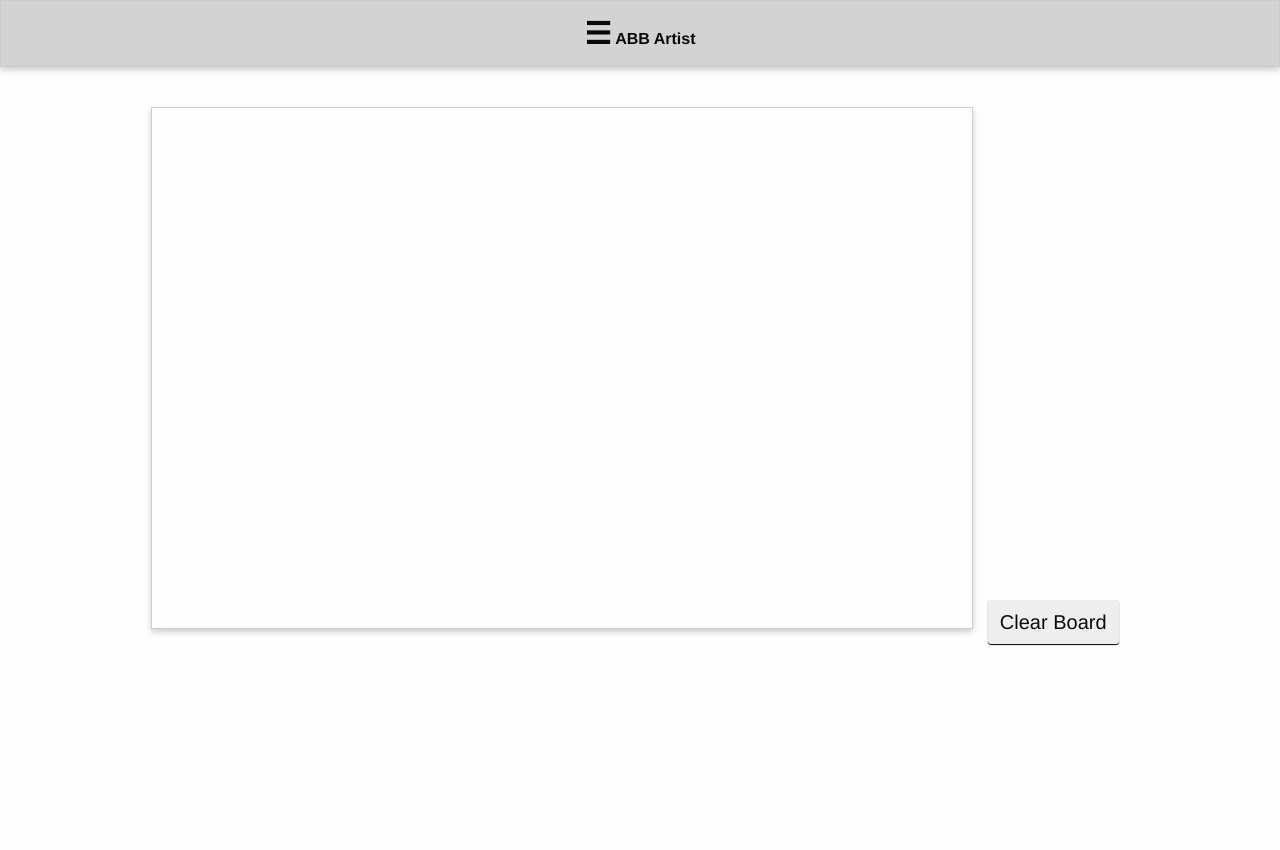
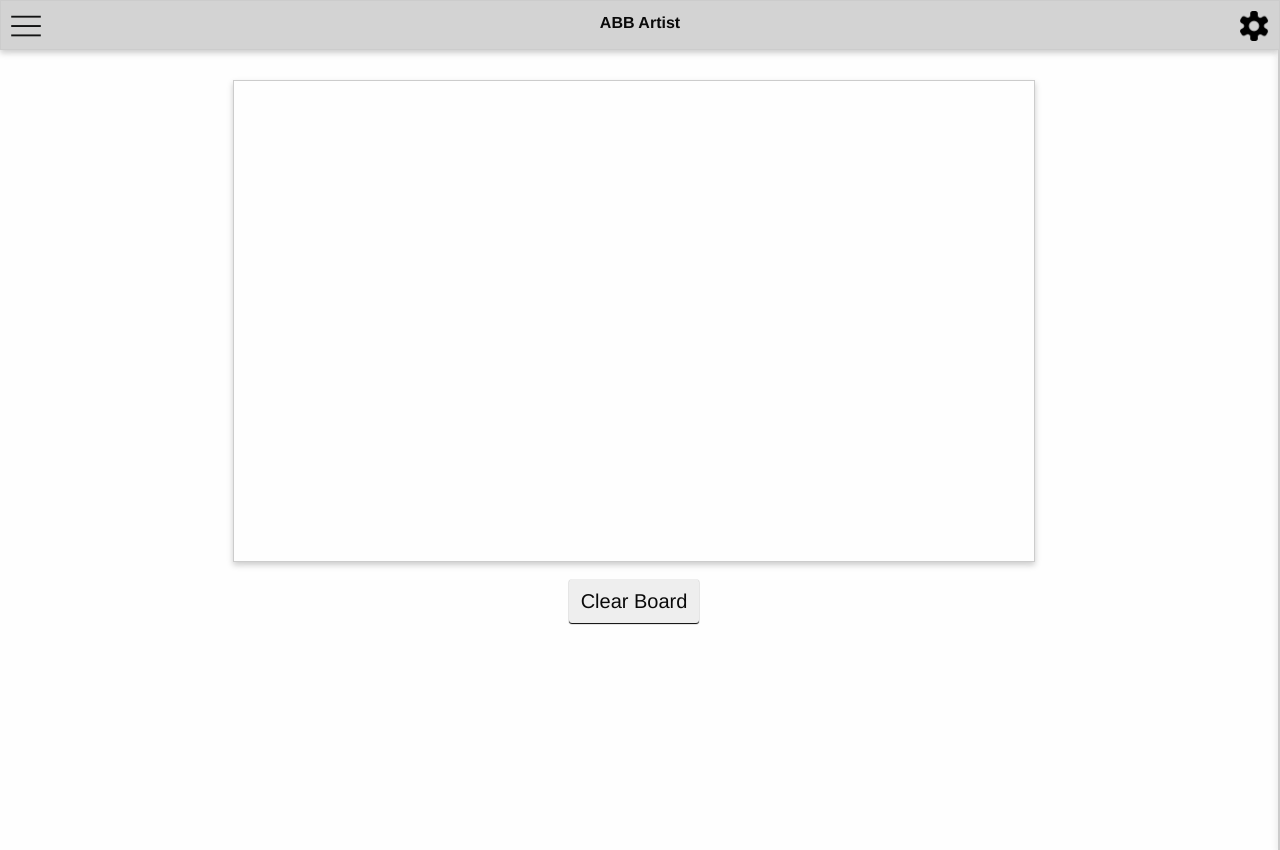
Before and after one commit to gustavoiha/ABBArtist, a plain HTML site: page index.html in a window 1280 px wide. Before the commit the page ends 800 px from the top, so only its background shows below. Drawn offline with nearby package versions, Linux system fonts and the light colour scheme.

Commit message:
Added icons and settings bar

```diff
--- a/css/app.css
+++ b/css/app.css
@@ -1,19 +1,54 @@
+html {
+  height: 100%;
+}
+
+body {
+  height: 100%;
+}
+
+#app {
+  text-align: center;
+  height: 100%;
+}
+
 .drawingboard {
   display:inline-block;
   justify-content:center;
   align-items:center;
-    margin-top: 40px;
-    padding: 10px;
+  margin-top: 30px;
+  margin-left: 20px;
+  margin-right: 20px;
   border: 1px solid #ccc;
   box-shadow: 0px 3px 6px #ccc;
 }
 
-.regular {
+header {
+  height: 50px;
   padding: 10px;
   border: 1px solid #ccc;
   box-shadow: 0px 3px 6px #ccc;
   background-color: lightgrey;
   font-weight: bold;
+}
+
+.main {
+  height: 100%;
+}
+
+.user {
+  display: block;
+  overflow: hidden;
+  padding-right:10px;
+}
+
+.settings {
+  float: right;
+  width: 300px;
+  height: 100%;
+  border: 1px solid #ccc;
+  box-shadow: 0px 3px 6px #ccc;
+  overflow: auto; /* Disable horizontal scroll */
+  transition: 0.5s; /* 0.5 second transition effect to slide in the settings bar */
 }
 
 button {
@@ -22,6 +57,23 @@ button {
     padding: 12px;
     box-shadow: 0 1px 1px black;
     margin: 10px;
+}
+
+/* Small buttons */
+.icon_button {
+  width: 30px;
+  height: 30px;
+  cursor: pointer;
+}
+
+.rotating_button {
+  -webkit-transition: -webkit-transform .5s ease-in-out;
+          transition:         transform .5s ease-in-out;
+}
+
+.rotate_button {
+  -webkit-transform: rotate(180deg);
+          transform: rotate(180deg);
 }
 
 /* The side navigation menu */
@@ -63,8 +115,18 @@ button {
 /* Position and style the close button (top right corner) */
 .sidenav .closebutton {
   position: absolute;
-    top: 0;
-    right: 25px;
-    font-size: 36px;
-    margin-left: 50px;
+  top: 15px;
+  right: 15px;
+  width: 30px;
+  height: 30px;
+  cursor: pointer;
 }
+
+/* Control buttons area*/
+.controls {
+  clear: left;
+}
+
+footer {
+  background-color: blue;
+}
--- a/index.html
+++ b/index.html
@@ -7,33 +7,43 @@
     <link rel="stylesheet" href="css/app.css">
 </head>
 <body>
-<div id="app" style="text-align: center;">
+<div id="app">
 
   <div id="mySidenav" class="sidenav" :style="{width: navBar.width}">
-    <a href="javascript:void(0)" class="closebutton" @click="closeNavBar">&times;</a>
+    <img class="closebutton" @click="switchNavBar" src="src/buttons/Close_Clean.png"></img>
 
     <a v-for="link in navBar.links" :href="link.ref" :class="{active: link.isActive}">{{ link.title }}</a>
-
   </div>
 
+  <header>
+    <img class="icon_button" style="float: left;" @click="switchNavBar" src="src/buttons/Menu_Clean.png"></img>
+    <span>ABB Artist</span>
+    <img :class="{icon_button: true, rotating_button: true, rotate_button: settingsBar.isOpen}" style="float: right;" @click="switchSettingsBar" src="src/buttons/Settings_Gear.png"></img>
+  </header>
 
-  <div class="regular">
-    <span style="font-size: 30px; cursor: pointer;" @click="switchNavBar">&#9776;</span>
-    ABB Artist
+  <section class="main">
+    <div class="settings" :style="{width: settingsBar.width}">
+      <p>teste</p>
     </div>
 
+    <span class="user">
       <canvas
         class="drawingboard"
         id="canvas"
-    :width="drawingboard.width"
-    :height="drawingboard.height"
+        width="800"
+        height="480"
         @mousedown="startDrawing"
         @mouseup="stopDrawing"
         @mouseleave="stopDrawing"
         @mousemove="updateCoordinates"
       ></canvas>
 
+      <div class="controls">
         <button @click="clearBoard">Clear Board</button>
+      </div>
+
+    </span>
+  </section>
 
 </div>
 <script src="scripts/app.js"></script>
--- a/scripts/app.js
+++ b/scripts/app.js
@@ -3,12 +3,10 @@
 var vm = new Vue({
   el: '#app',
   data: {
-    drawingboard: {
+    /*drawingboard: {
       width: 800,
-      height: 500,
-      posX: 0,
-      poxY: 0
-    },
+      height: 480
+    },*/
     mousePosition: {
       x: 0,
       y: 0
@@ -30,6 +28,11 @@ var vm = new Vue({
         {ref: '#', title: 'About', isActive: false},
         {ref: '#', title: 'Contacts', isActive: false}
       ]
+    },
+    settingsBar: {
+      width: '0',
+      openWidth: '300px',
+      isOpen: false
     }
   },
   methods: {
@@ -104,19 +107,14 @@ var vm = new Vue({
 
     // Switches Navigation Bar state from open to close or vice-versa
     switchNavBar: function(){
-      return this.navBar.isOpen ? this.closeNavBar() : this.openNavBar();
+      this.navBar.width = this.navBar.isOpen ? '0': this.navBar.openWidth;
+      this.navBar.isOpen = !this.navBar.isOpen;
     },
 
-    // Opens Navigation Bar
-    openNavBar: function(){
-      this.navBar.width = this.navBar.openWidth;
-      return this.navBar.isOpen = true;
-    },
-
-    // Closes Navigation Bar
-    closeNavBar: function(){
-      this.navBar.width = '0';
-      return this.navBar.isOpen = false;
+    // Switches Settings Bar state from open to close or vice-versa
+    switchSettingsBar: function(){
+      this.settingsBar.width = this.settingsBar.isOpen ? '0': this.settingsBar.openWidth;
+      this.settingsBar.isOpen = !this.settingsBar.isOpen;
     },
 
     // Calculates to which position robot should go
@@ -125,8 +123,8 @@ var vm = new Vue({
       oldX = this.drawState.x;
       oldY = this.drawState.y;
 
-      newX = this.mousePosition.x - drawingCanvas.getBoundingClientRect().left;
-      newY = this.mousePosition.y - drawingCanvas.getBoundingClientRect().top;
+      newX = this.mousePosition.x - canvas.getBoundingClientRect().left;
+      newY = this.mousePosition.y - canvas.getBoundingClientRect().top;
 
       this.drawState = {
         speed: Math.round( Math.sqrt( Math.pow(newX - oldX, 2) + Math.pow(newY - oldY, 2) ) , 0),
@@ -154,22 +152,11 @@ var vm = new Vue({
       };
     }
 
-  },
-  mounted: function(){
-
-    // Canvas rectangle properties
-    //var drawingBoardRect = document.getElementById("canvas").getBoundingClientRect();
-
-    //this.drawingboard.posX = drawingBoardRect.left;
-    //this.drawingboard.posY = drawingBoardRect.top;
   }
 });
 
 // Timer object
 var drawTimer = null;
 
-// Canvas object
-var drawingCanvas = document.getElementById("canvas");
-
 // Canvas drawing object
-var drawingContext = drawingCanvas.getContext("2d");
+var drawingContext = canvas.getContext("2d");
```
Also changed, not shown: src/buttons/Close_Clean.png (added), src/buttons/Menu_Clean.png (added), src/buttons/Setting_Clean.png (added), src/buttons/Settings_Gear.png (added). Lines whose indentation alone changed are shown as unchanged.
